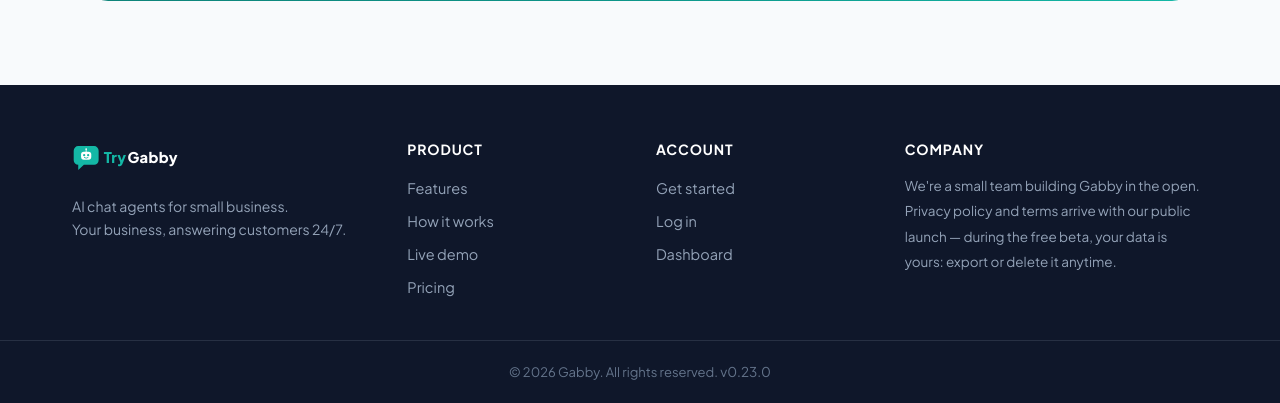
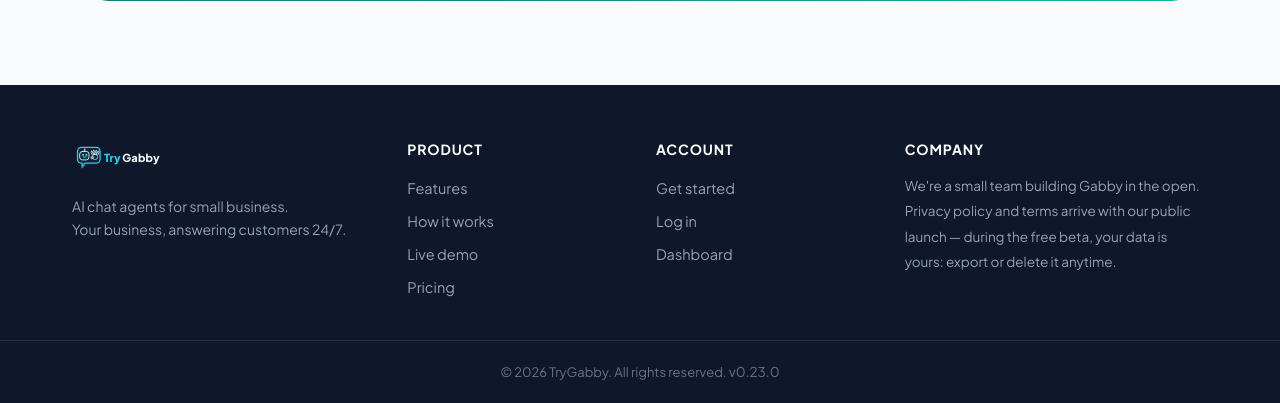
Before and after one commit to forslund2k/gabby, a Flask app: page / in a window 1280 px wide. Shown: the part 5582-5985 px from the top of the page. Run offline with Flask 3, Linux system fonts and the light colour scheme.

Commit message:
Add files via upload

```diff
--- a/templates/base.html
+++ b/templates/base.html
@@ -3,8 +3,8 @@
 <head>
   <meta charset="utf-8">
   <meta name="viewport" content="width=device-width, initial-scale=1">
-  <title>{% block title %}Gabby{% endblock %} — AI chat agents for small business</title>
-  <meta name="description" content="Gabby builds an AI chat agent trained on your business. Paste one snippet on your website and start answering customers 24/7.">
+  <title>{% block title %}TryGabby{% endblock %} — AI chat agents for small business</title>
+  <meta name="description" content="TryGabby builds an AI chat agent trained on your business. Paste one snippet on your website and start answering customers 24/7.">
   <link rel="preconnect" href="https://fonts.googleapis.com">
   <link rel="preconnect" href="https://fonts.gstatic.com" crossorigin>
   <link href="https://fonts.googleapis.com/css2?family=Plus+Jakarta+Sans:wght@400;500;600;700;800&display=swap" rel="stylesheet">
@@ -15,17 +15,25 @@
 <header class="site-header">
   <div class="nav-inner">
     <a class="brand" href="/" aria-label="TryGabby home">
-      <svg class="brand-logo" viewBox="0 0 440 120" aria-hidden="true">
-        <g transform="translate(2, 14)">
-          <path d="M20 4 H76 A16 16 0 0 1 92 20 V54 A16 16 0 0 1 76 70 H40 L20 88 V70 H20 A16 16 0 0 1 4 54 V20 A16 16 0 0 1 20 4 Z" fill="#0d9488"/>
-          <line x1="48" y1="24" x2="48" y2="17" stroke="#ffffff" stroke-width="3" stroke-linecap="round"/>
-          <circle cx="48" cy="14.5" r="3" fill="#ffffff"/>
-          <rect x="30" y="24" width="36" height="28" rx="10" fill="#ffffff"/>
-          <circle cx="41" cy="36" r="4" fill="#0d9488"/>
-          <circle cx="55" cy="36" r="4" fill="#0d9488"/>
-          <path d="M41.5 44.5 Q48 49.5 54.5 44.5" stroke="#0d9488" stroke-width="3" fill="none" stroke-linecap="round"/>
+      <svg class="brand-logo" viewBox="0 0 470 160" aria-hidden="true">
+        <path d="M44 30 H114 A18 18 0 0 1 132 48 V86 A18 18 0 0 1 114 104 H62 L48 122 V104 H44 A18 18 0 0 1 26 86 V48 A18 18 0 0 1 44 30 Z" fill="rgba(13,148,136,0.06)" stroke="#0d9488" stroke-width="6"/>
+        <g stroke-linecap="round">
+          <line x1="60" y1="49" x2="60" y2="42" stroke="#0d9488" stroke-width="5"/>
+          <circle cx="60" cy="39" r="4.5" fill="#ec4899"/>
+          <rect x="36" y="49" width="44" height="40" rx="13" fill="rgba(13,148,136,0.08)" stroke="#0d9488" stroke-width="4"/>
+          <circle cx="52" cy="65" r="5" fill="#0d9488"/>
+          <circle cx="68" cy="65" r="5" fill="#0d9488"/>
+          <path d="M53 75 Q60 80 67 75" stroke="#0d9488" stroke-width="3.5" fill="none"/>
+          <g fill="rgba(13,148,136,0.06)" stroke="#0d9488" stroke-width="3">
+            <rect x="96" y="63" width="24" height="24" rx="10"/>
+            <rect x="94" y="47" width="7" height="18" rx="3.5" transform="rotate(-20 97 65)"/>
+            <rect x="101" y="44" width="7" height="20" rx="3.5" transform="rotate(-7 104 64)"/>
+            <rect x="108" y="44" width="7" height="20" rx="3.5" transform="rotate(7 111 64)"/>
+            <rect x="115" y="47" width="7" height="18" rx="3.5" transform="rotate(20 118 65)"/>
+            <rect x="88" y="75" width="14" height="7" rx="3.5" transform="rotate(-30 95 78)"/>
+          </g>
         </g>
-        <text x="112" y="76" font-family="'Plus Jakarta Sans', -apple-system, 'Segoe UI', Roboto, sans-serif" font-size="52" font-weight="800" letter-spacing="1"><tspan fill="#0d9488">Try</tspan><tspan fill="#0f172a" dx="4">Gabby</tspan></text>
+        <text x="150" y="100" font-family="'Plus Jakarta Sans', -apple-system, 'Segoe UI', Roboto, sans-serif" font-size="52" font-weight="800" letter-spacing="1"><tspan fill="#0d9488">Try</tspan><tspan fill="#0f172a" dx="6">Gabby</tspan></text>
       </svg>
     </a>
     <nav class="nav-links">
@@ -59,17 +67,25 @@
   <div class="footer-inner">
     <div class="footer-brand">
       <a class="brand" href="/">
-        <svg class="brand-logo" viewBox="0 0 440 120" aria-hidden="true">
-          <g transform="translate(2, 14)">
-            <path d="M20 4 H76 A16 16 0 0 1 92 20 V54 A16 16 0 0 1 76 70 H40 L20 88 V70 H20 A16 16 0 0 1 4 54 V20 A16 16 0 0 1 20 4 Z" fill="#14b8a6"/>
-            <line x1="48" y1="24" x2="48" y2="17" stroke="#ffffff" stroke-width="3" stroke-linecap="round"/>
-            <circle cx="48" cy="14.5" r="3" fill="#ffffff"/>
-            <rect x="30" y="24" width="36" height="28" rx="10" fill="#ffffff"/>
-            <circle cx="41" cy="36" r="4" fill="#14b8a6"/>
-            <circle cx="55" cy="36" r="4" fill="#14b8a6"/>
-            <path d="M41.5 44.5 Q48 49.5 54.5 44.5" stroke="#14b8a6" stroke-width="3" fill="none" stroke-linecap="round"/>
+        <svg class="brand-logo" viewBox="0 0 470 160" aria-hidden="true">
+          <path d="M44 30 H114 A18 18 0 0 1 132 48 V86 A18 18 0 0 1 114 104 H62 L48 122 V104 H44 A18 18 0 0 1 26 86 V48 A18 18 0 0 1 44 30 Z" fill="rgba(34,211,238,0.06)" stroke="#22d3ee" stroke-width="6"/>
+          <g stroke-linecap="round">
+            <line x1="60" y1="49" x2="60" y2="42" stroke="#eafcff" stroke-width="5"/>
+            <circle cx="60" cy="39" r="4.5" fill="#f472b6"/>
+            <rect x="36" y="49" width="44" height="40" rx="13" fill="rgba(34,211,238,0.08)" stroke="#eafcff" stroke-width="4"/>
+            <circle cx="52" cy="65" r="5" fill="#22d3ee"/>
+            <circle cx="68" cy="65" r="5" fill="#22d3ee"/>
+            <path d="M53 75 Q60 80 67 75" stroke="#9ff0ff" stroke-width="3.5" fill="none"/>
+            <g fill="rgba(34,211,238,0.06)" stroke="#dffaff" stroke-width="3">
+              <rect x="96" y="63" width="24" height="24" rx="10"/>
+              <rect x="94" y="47" width="7" height="18" rx="3.5" transform="rotate(-20 97 65)"/>
+              <rect x="101" y="44" width="7" height="20" rx="3.5" transform="rotate(-7 104 64)"/>
+              <rect x="108" y="44" width="7" height="20" rx="3.5" transform="rotate(7 111 64)"/>
+              <rect x="115" y="47" width="7" height="18" rx="3.5" transform="rotate(20 118 65)"/>
+              <rect x="88" y="75" width="14" height="7" rx="3.5" transform="rotate(-30 95 78)"/>
+            </g>
           </g>
-          <text x="112" y="76" font-family="'Plus Jakarta Sans', -apple-system, 'Segoe UI', Roboto, sans-serif" font-size="52" font-weight="800" letter-spacing="1"><tspan fill="#14b8a6">Try</tspan><tspan fill="#ffffff" dx="4">Gabby</tspan></text>
+          <text x="150" y="100" font-family="'Plus Jakarta Sans', -apple-system, 'Segoe UI', Roboto, sans-serif" font-size="52" font-weight="800" letter-spacing="1"><tspan fill="#22d3ee">Try</tspan><tspan fill="#f1f5f9" dx="6">Gabby</tspan></text>
         </svg>
       </a>
       <p>AI chat agents for small business.<br>Your business, answering customers 24/7.</p>
@@ -92,7 +108,7 @@
       <span class="footer-note">We're a small team building Gabby in the open. Privacy policy and terms arrive with our public launch — during the free beta, your data is yours: export or delete it anytime.</span>
     </div>
   </div>
-  <div class="footer-base">© 2026 Gabby. All rights reserved. <span class="muted">v{{ gabby_version }}</span></div>
+  <div class="footer-base">© 2026 TryGabby. All rights reserved. <span class="muted">v{{ gabby_version }}</span></div>
 </footer>
 </body>
 </html>
```
